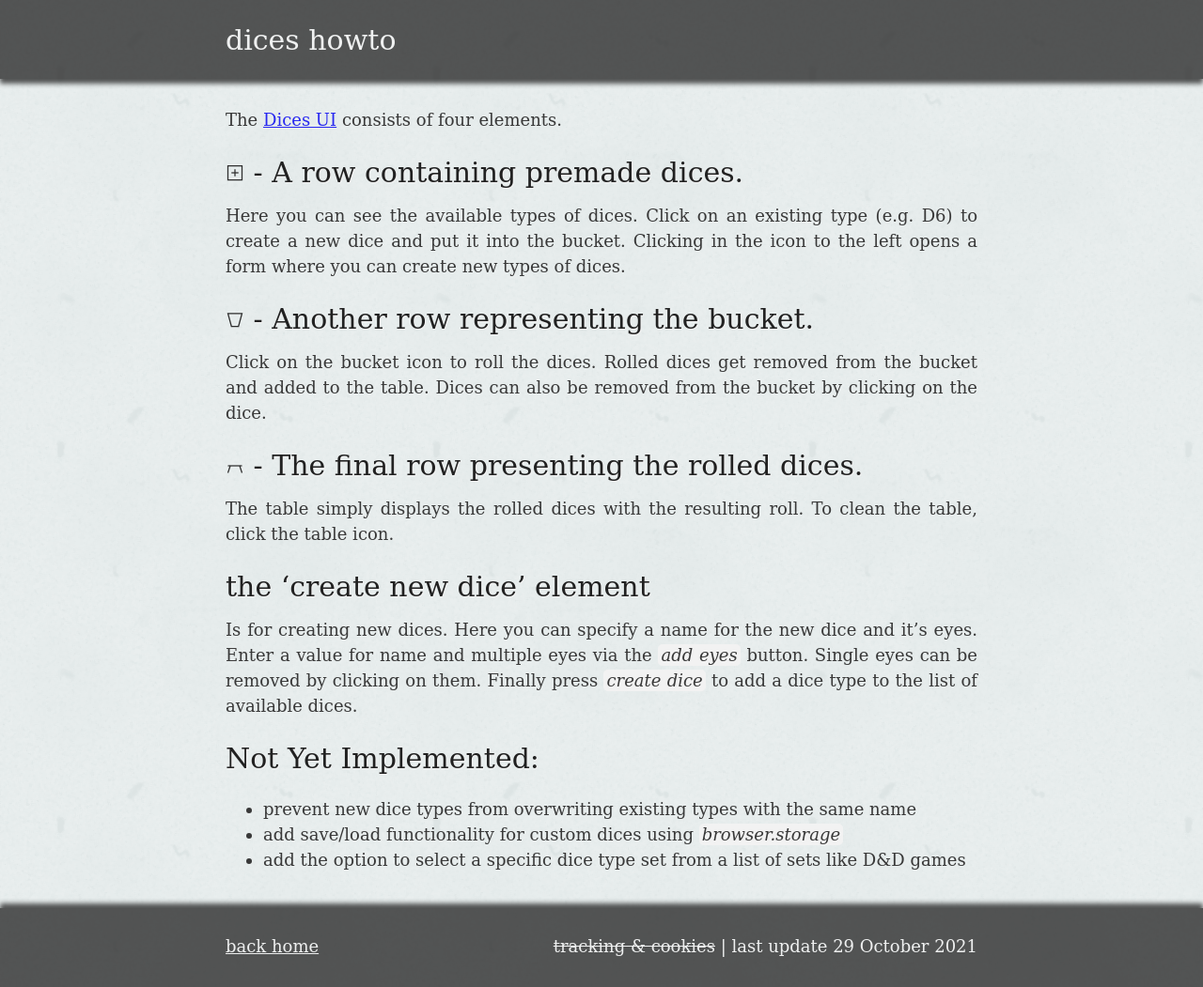
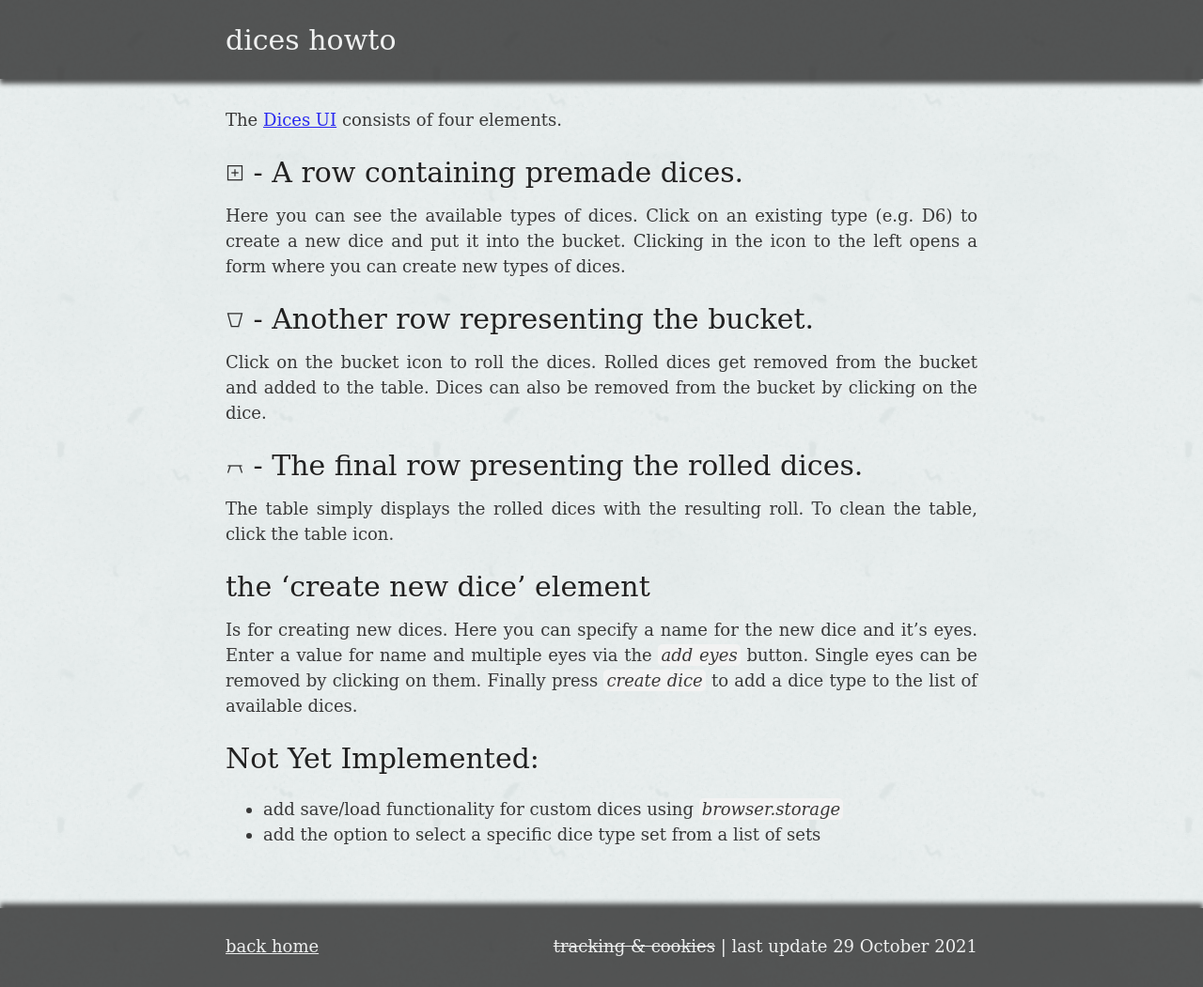
Before and after one commit to ZackDev/zackdev.github.io, a Jekyll site: the page built from _posts/2021-10-28-dices-howto.md, in a window 1280 px wide and 1051 px high. Shown: the whole window at 94% size. Built offline with Jekyll 4.4.1, drawn with Linux system fonts in a browser that asks for light colours.

Commit message:
fixed new dices overwriting exiting ones

```diff
--- a/_posts/2021-10-28-dices-howto.md
+++ b/_posts/2021-10-28-dices-howto.md
@@ -20,6 +20,5 @@
 Is for creating new dices. Here you can specify a name for the new dice and it's eyes. Enter a value for name and multiple eyes via the `add eyes` button. Single eyes can be removed by clicking on them. Finally press `create dice` to add a dice type to the list of available dices.
 
 # Not Yet Implemented:
-* prevent new dice types from overwriting existing types with the same name
 * add save/load functionality for custom dices using `browser.storage`
-* add the option to select a specific dice type set from a list of sets like D&D games
+* add the option to select a specific dice type set from a list of sets
```
Also changed, not shown: assets/js/dice.js (+13 -11 lines).
